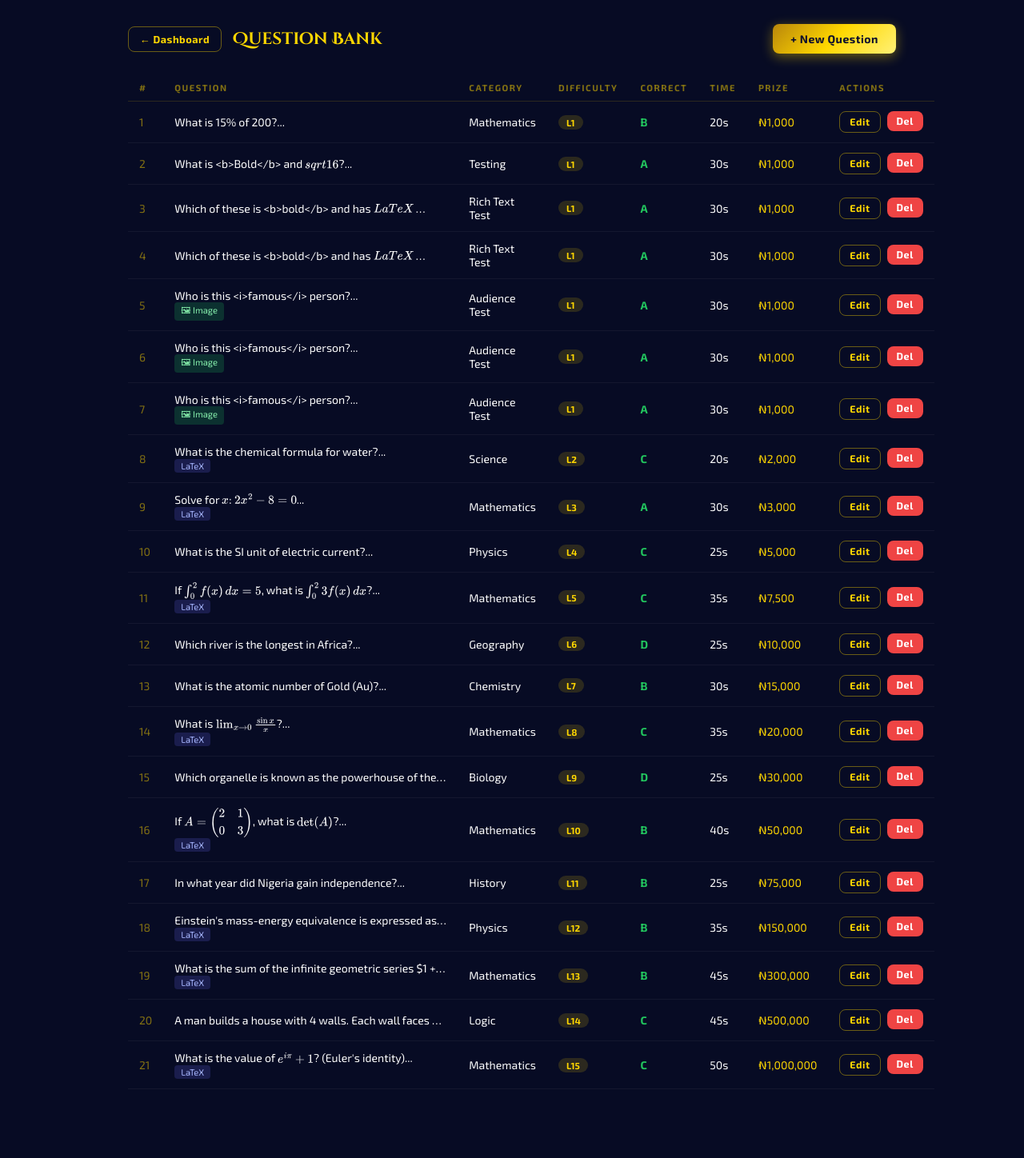
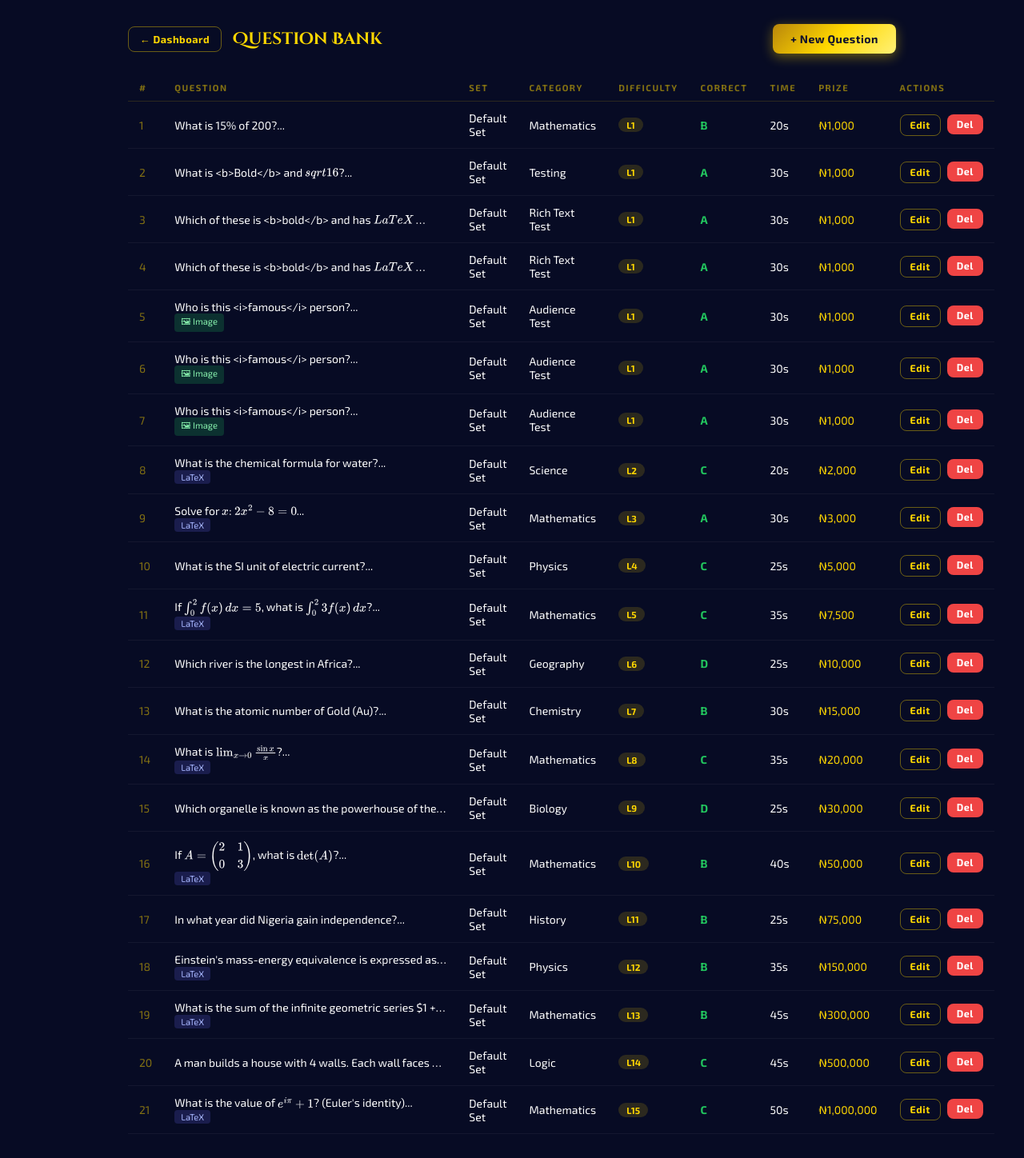
Before and after one commit to infinitehoax/WWTBAM-v2, a Flask app: page /admin/questions in a window 1280 px wide. Shown: the whole page at 80% size. Before the commit the page ends 1362 px from the top, so only its background shows below. Run offline with Flask 3, Linux system fonts and the light colour scheme; the visitor is signed in with stand-in values (Sample User, id 1); data comes from the database, SQL or seed files in the repository; both versions use the stored data as it was before the commit; parts of the project's set-up code (start-up, migrations or seed data) failed here and were passed over; some libraries are stand-ins or nearby versions.

Commit message:
Fix student join path, automate projector sounds, and implement question sets.
- Updated student join route from /student/join to /play.
- Automated projector sound logic to play 'correct' or 'wrong' based on player results.
- Added 'lockin' sound when students lock in their answers.
- Implemented support for multiple question sets with a switcher in the admin dashboard.
- Added 'set_name' to Question model and updated GameState and templates to support set management.

Co-authored-by: infinitehoax <175738733+infinitehoax@users.noreply.github.com>

```diff
--- a/app/__init__.py
+++ b/app/__init__.py
@@ -31,7 +31,7 @@ def create_app():
     from flask import redirect, url_for
     @app.route('/')
     def index():
-        return redirect(url_for('student.join'))
+        return redirect(url_for('student.join'))  # This should now point to /play/
 
     # Create tables and seed
     with app.app_context():
--- a/app/blueprints/admin/routes.py
+++ b/app/blueprints/admin/routes.py
@@ -40,18 +40,26 @@ def logout():
 @admin_bp.route('/dashboard')
 @require_admin
 def dashboard():
-    questions = Question.query.order_by(Question.difficulty).all()
+    questions = Question.query.filter_by(set_name=game_state.active_set).order_by(Question.difficulty).all()
     room_code = game_state.room_code or ''
+    set_names = [r[0] for r in db.session.query(Question.set_name).distinct().all()]
+    if not set_names: set_names = ['Default Set']
     return render_template('admin/dashboard.html',
                            questions=questions,
                            room_code=room_code,
-                           prize_ladder=game_state.prize_ladder)
+                           prize_ladder=game_state.prize_ladder,
+                           active_set=game_state.active_set,
+                           set_names=set_names)
 
 
 @admin_bp.route('/questions', methods=['GET'])
 @require_admin
 def questions():
-    qs = Question.query.order_by(Question.difficulty).all()
+    set_filter = request.args.get('set')
+    if set_filter:
+        qs = Question.query.filter_by(set_name=set_filter).order_by(Question.difficulty).all()
+    else:
+        qs = Question.query.order_by(Question.set_name, Question.difficulty).all()
     return render_template('admin/questions.html', questions=qs)
 
 
@@ -76,6 +84,7 @@ def new_question():
             correct_answer=request.form.get('correct_answer', 'A').upper(),
             time_limit=int(request.form.get('time_limit', 30)),
             prize_value=request.form.get('prize_value', '₦1,000'),
+            set_name=request.form.get('set_name', 'Default Set'),
         )
         db.session.add(q)
         db.session.commit()
@@ -104,6 +113,7 @@ def edit_question(q_id):
         q.correct_answer = request.form.get('correct_answer', q.correct_answer).upper()
         q.time_limit = int(request.form.get('time_limit', q.time_limit))
         q.prize_value = request.form.get('prize_value', q.prize_value)
+        q.set_name = request.form.get('set_name', q.set_name)
         db.session.commit()
         return redirect(url_for('admin.questions'))
     return render_template('admin/question_form.html', question=q, prize_ladder=game_state.prize_ladder)
@@ -145,6 +155,17 @@ def generate_room():
     return jsonify({'code': code})
 
 
+@admin_bp.route('/switch-set', methods=['POST'])
+@require_admin
+def switch_set():
+    new_set = request.form.get('set_name')
+    if new_set:
+        game_state.active_set = new_set
+        game_state.reset()
+        return redirect(url_for('admin.dashboard'))
+    return "Invalid set", 400
+
+
 @admin_bp.route('/seed-questions')
 @require_admin
 def seed_questions():
--- a/app/blueprints/student/routes.py
+++ b/app/blueprints/student/routes.py
@@ -4,7 +4,7 @@ student_bp = Blueprint('student', __name__, url_prefix='/play')
 
 
 @student_bp.route('/')
-@student_bp.route('/join')
+
 def join():
     return render_template('student/join.html')
 
--- a/app/engine/game_state.py
+++ b/app/engine/game_state.py
@@ -38,6 +38,7 @@ class GameState:
             ]
             self.current_prize_index = -1
             self.safe_havens = [4, 9]  # Indices 4 (₦10k) and 9 (₦50k)
+            self.active_set = 'Default Set'
 
     def add_player(self, sid, name, token=None):
         with self._lock:
--- a/app/engine/question_loader.py
+++ b/app/engine/question_loader.py
@@ -32,6 +32,7 @@ def load_questions_from_json(filepath, db, Question):
                 correct_answer=q['correct_answer'],
                 time_limit=q.get('time_limit', 30),
                 prize_value=q.get('prize_value', '₦1,000'),
+                set_name=q.get('set_name', 'Default Set'),
             )
             db.session.add(obj)
             count += 1
@@ -39,9 +40,9 @@ def load_questions_from_json(filepath, db, Question):
     return count
 
 
-def get_question_order(db, Question, count=None):
+def get_question_order(db, Question, count=None, set_name='Default Set'):
     """Returns list of question IDs ordered by difficulty."""
-    qs = Question.query.order_by(Question.difficulty.asc()).all()
+    qs = Question.query.filter_by(set_name=set_name).order_by(Question.difficulty.asc()).all()
     if count:
         qs = qs[:count]
     return [q.id for q in qs]
--- a/app/models.py
+++ b/app/models.py
@@ -22,6 +22,7 @@ class Question(db.Model):
     correct_answer = db.Column(db.String(1), nullable=False)  # 'A', 'B', 'C', or 'D'
     time_limit = db.Column(db.Integer, default=30)
     prize_value = db.Column(db.String(50), default='₦0')
+    set_name = db.Column(db.String(100), default='Default Set')
     created_at = db.Column(db.DateTime, default=datetime.utcnow)
 
     def to_dict(self, reveal_answer=False):
@@ -40,6 +41,7 @@ class Question(db.Model):
             },
             'time_limit': self.time_limit,
             'prize_value': self.prize_value,
+            'set_name': self.set_name,
         }
         if reveal_answer:
             d['correct_answer'] = self.correct_answer
--- a/app/sockets/admin_events.py
+++ b/app/sockets/admin_events.py
@@ -62,10 +62,16 @@ def register_admin_events(socketio):
         # Leaderboard with formatted scores
         lb = game_state.get_leaderboard()
 
+        # Determine sound to play on projector
+        # If any active player was correct, play 'correct', otherwise 'wrong'
+        any_correct = any(p.get('is_correct_last') for p in lb if p.get('active'))
+        sound = 'correct' if any_correct else 'wrong'
+
         socketio.emit('answer_revealed', {
             'correct_answer': correct,
             'answer_stats': stats,
             'leaderboard': lb,
+            'sound': sound
         })
 
     @socketio.on('admin_show_leaderboard')
--- a/app/sockets/student_events.py
+++ b/app/sockets/student_events.py
@@ -75,6 +75,8 @@ def register_student_events(socketio):
         success = game_state.record_answer(sid, answer)
         if success:
             emit('answer_locked', {'answer': answer})
+            # Play lock-in sound on projector
+            socketio.emit('play_sound', {'sound': 'lockin', 'loop': False})
             # Notify admin privately about the answer (spy view)
             player = game_state.players.get(sid, {})
             socketio.emit('admin_spy_update', {
--- a/app/static/js/sockets/proj_sock.js
+++ b/app/static/js/sockets/proj_sock.js
@@ -32,7 +32,7 @@ socket.on('timer_started', (data) => {
 socket.on('answer_revealed', (data) => {
   if (!window.proj) return;
   window.proj.revealAnswer(data.correct_answer, data.answer_stats, data.leaderboard);
-  window.proj.playSound('correct');
+  window.proj.playSound(data.sound || 'correct');
   if (data.leaderboard) {
     // Update footer player count
     const count = data.leaderboard.length;
--- a/app/static/js/sockets/stud_sock.js
+++ b/app/static/js/sockets/stud_sock.js
@@ -17,7 +17,7 @@ socket.on('join_success', (data) => {
 
 socket.on('join_error', (data) => {
     alert(data.msg);
-    window.location.href = '/student/join';
+    window.location.href = '/play';
 });
 
 socket.on('state_snapshot', (data) => {
@@ -127,11 +127,11 @@ socket.on('game_reset', () => {
 socket.on('player_kicked', (data) => {
     if (data.sid === socket.id) {
         sessionStorage.clear();
-        window.location.href = '/student/join';
+        window.location.href = '/play';
     }
 });
 
 socket.on('all_players_kicked', () => {
     sessionStorage.clear();
-    window.location.href = '/student/join';
+    window.location.href = '/play';
 });
--- a/app/templates/admin/question_form.html
+++ b/app/templates/admin/question_form.html
@@ -63,6 +63,10 @@
 
   <form method="POST" class="form-card">
     <div class="form-grid">
+      <div class="form-group">
+        <label>Question Set</label>
+        <input type="text" name="set_name" value="{{ question.set_name if question else 'Default Set' }}" placeholder="e.g. Science Bowl 2024">
+      </div>
       <div class="form-group">
         <label>Category</label>
         <input type="text" name="category" value="{{ question.category if question else '' }}" placeholder="e.g. Mathematics">
--- a/app/templates/admin/questions.html
+++ b/app/templates/admin/questions.html
@@ -39,7 +39,7 @@
   <table class="q-table">
     <thead>
       <tr>
-        <th>#</th><th>Question</th><th>Category</th><th>Difficulty</th>
+        <th>#</th><th>Question</th><th>Set</th><th>Category</th><th>Difficulty</th>
         <th>Correct</th><th>Time</th><th>Prize</th><th>Actions</th>
       </tr>
     </thead>
@@ -52,7 +52,7 @@
           {% if q.use_latex %}<span class="latex-tag">LaTeX</span>{% endif %}
           {% if q.question_image %}<span class="latex-tag" style="background:rgba(34,197,94,0.2);color:#86EFAC;">🖼 Image</span>{% endif %}
         </td>
-        <td>{{ q.category }}</td>
+        <td>{{ q.set_name }}</td><td>{{ q.category }}</td>
         <td><span class="diff-badge">L{{ q.difficulty }}</span></td>
         <td class="correct-badge">{{ q.correct_answer }}</td>
         <td>{{ q.time_limit }}s</td>
```
Also changed, not shown: app/templates/admin/dashboard.html (+13 -0 lines), instance/wwtbam.db (deleted).
